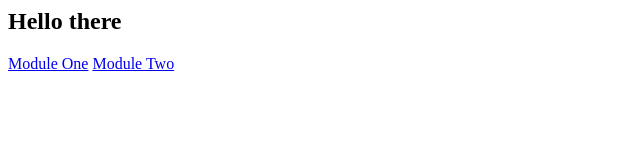
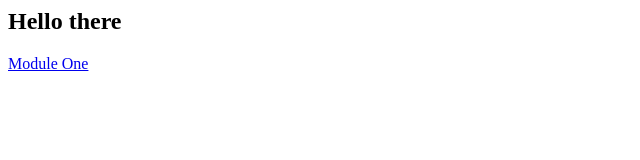
Before and after one commit to Goolsbym/Root, a plain HTML site: page index.html in a window 1280 px wide. Shown: the whole page, without its empty margins (0-640 px from the left). Drawn offline with Linux system fonts and the light colour scheme.

Commit message:
Update index.html

```diff
--- a/index.html
+++ b/index.html
@@ -1,5 +1,4 @@
 <h2>Hello there</h2>
 <body>
 <a href="http://www.msu.edu/~goolsbym/module1.pdf">Module One</a>
-<a href="file:///C:/Users/Chris/Documents/module2.pdf">Module Two</a>
 </body>
```
